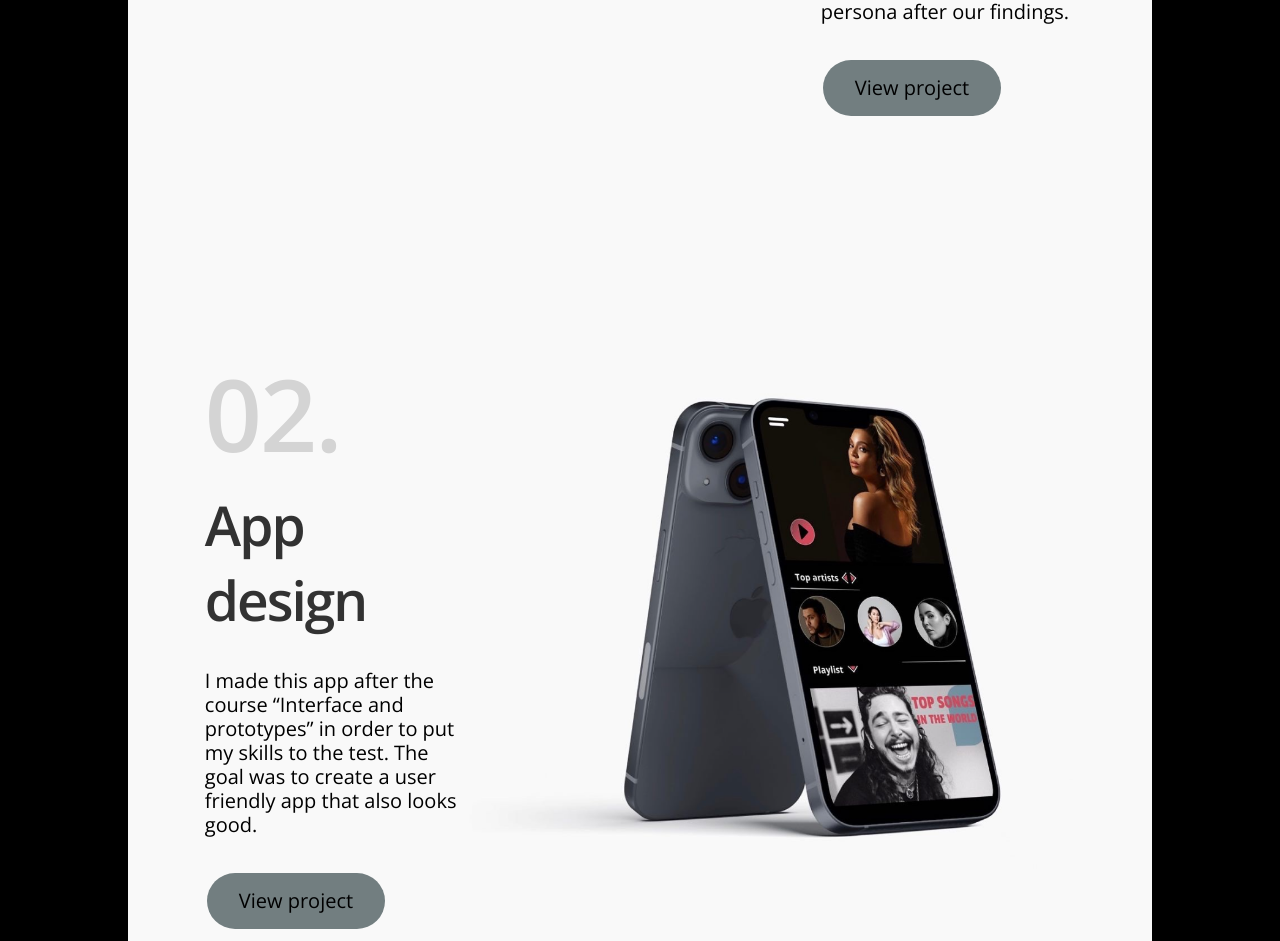
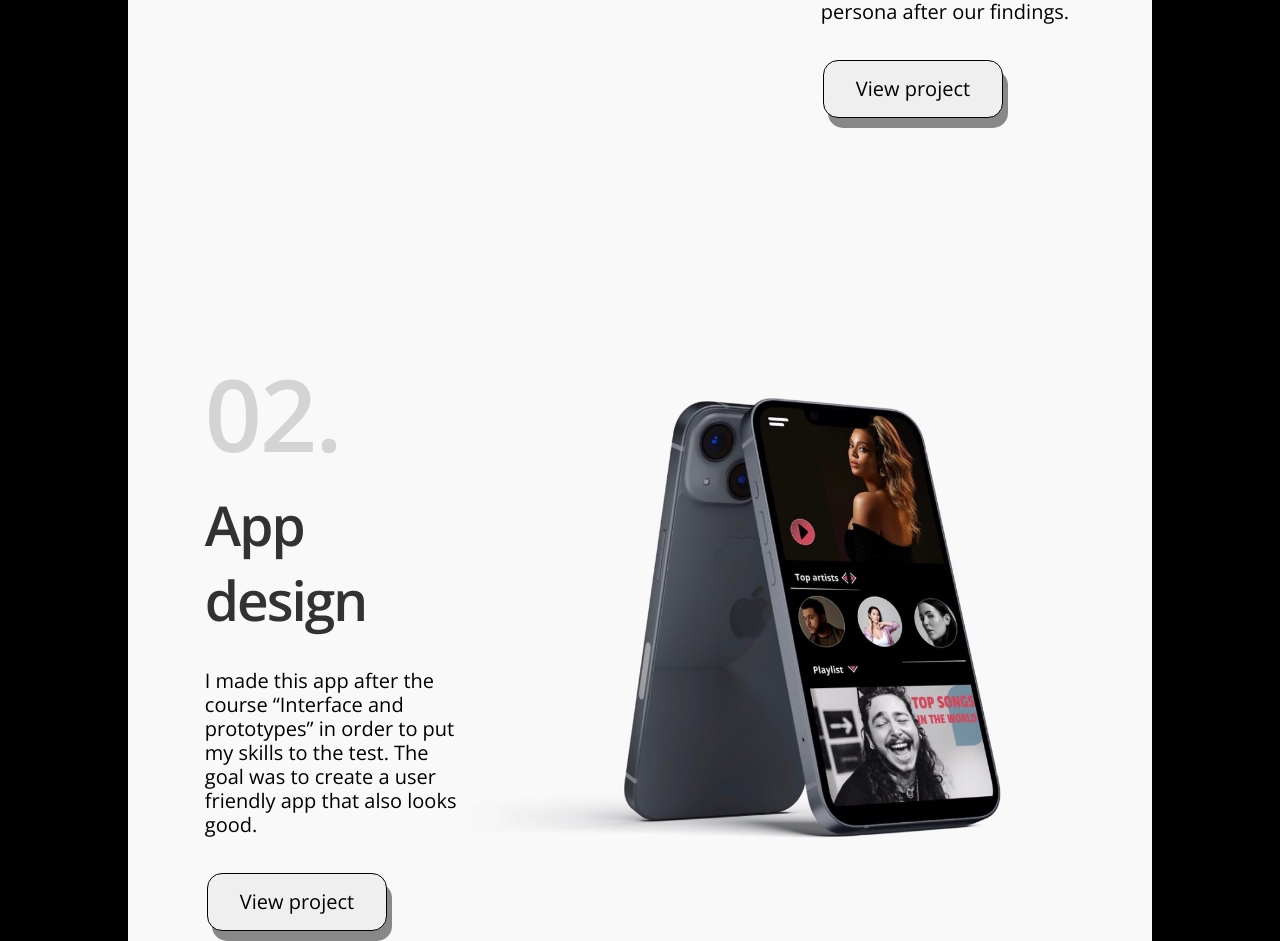
Before and after one commit to EmmaWendelstam/emmas-portfolio-1, a plain HTML site: page index.html in a window 1280 px wide. Shown: the part 1581-2522 px from the top of the page. Drawn offline with nearby package versions, Linux system fonts and the light colour scheme.

Commit message:
styling of button example

```diff
--- a/style.css
+++ b/style.css
@@ -234,17 +234,21 @@ a:hover {
 }
 
 button {
-  font-family: "Open Sans", sans-serif;
   font-weight: 300;
   line-height: 24px;
   letter-spacing: 0px;
-  border-radius: 32px;
-  background-color: #727e80;
-  border: none;
+  border-radius: 15px;
+  border: 1px solid black;
+  box-shadow: 5px 10px #888888;
   padding: 16px 32px;
   text-align: center;
   text-decoration: none;
   display: inline-block;
   font-size: 20px;
   margin: 4px 2px;
+  color: black;
 }
+
+button:hover {
+  color: blue;
+}
```
